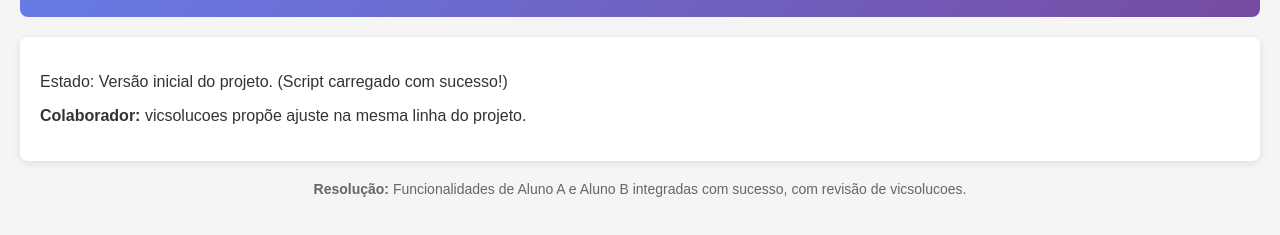
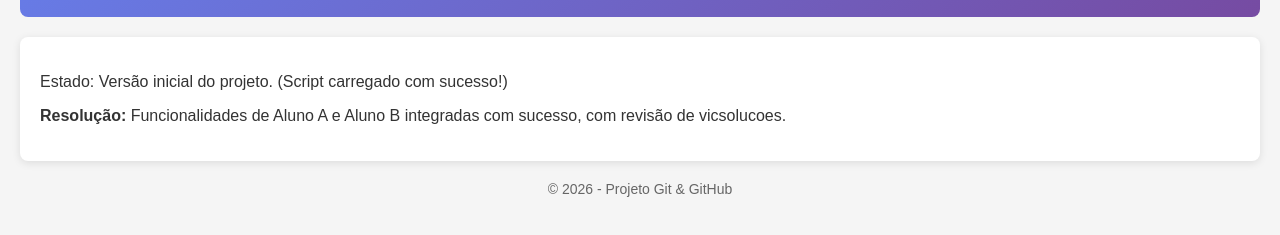
Before and after one commit to SandroMartinsT0133542-sketch/git-labs, a plain HTML site: page index.html in a window 1280 px wide. Shown: the part 107-342 px from the top of the page. Drawn offline with Linux system fonts and the light colour scheme.

Commit message:
fix: Restore HTML after collaborator pull merge

```diff
--- a/index.html
+++ b/index.html
@@ -16,11 +16,10 @@
   </header>
   <main>
     <p id="status">Estado: Versão inicial do projeto.</p>
-    <p><strong>Colaborador:</strong> vicsolucoes propõe ajuste na mesma linha do projeto.</p>
+    <p><strong>Resolução:</strong> Funcionalidades de Aluno A e Aluno B integradas com sucesso, com revisão de vicsolucoes.</p>
   </main>
   <footer>
-    <p><strong>Resolução:</strong> Funcionalidades de Aluno A e Aluno B integradas com sucesso, com revisão de
-      vicsolucoes.</p>
+    <p>&copy; 2026 - Projeto Git &amp; GitHub</p>
   </footer>
 </body>
 
```
